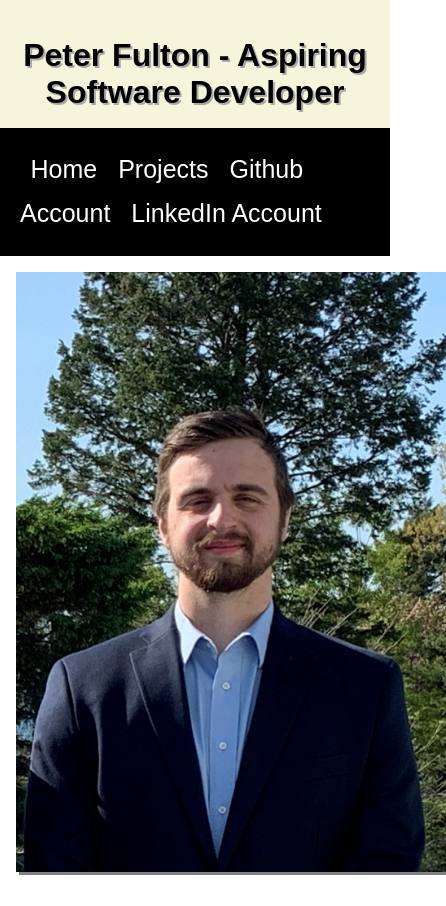
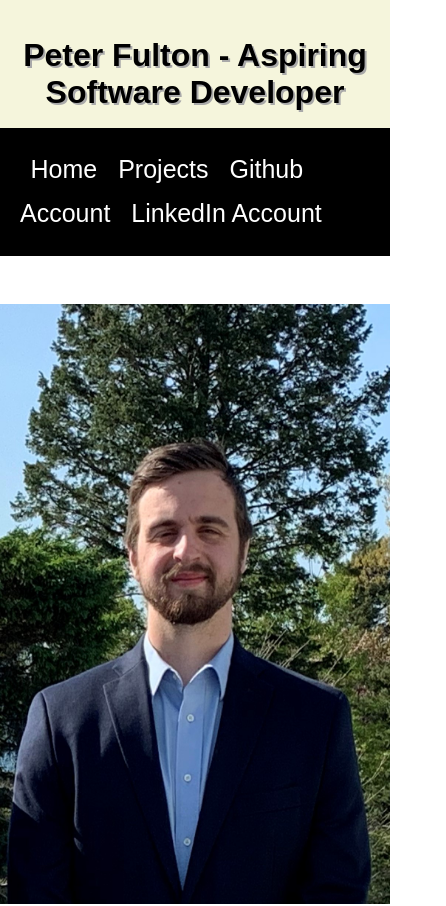
Before and after one commit to pmfulton/pmfulton_v1.0, a Next.js app: page / in a window 390 px wide. Shown: the top 906 px of the page, 446 px wide, since content can reach past the window. Built offline with nearby package versions, Linux system fonts and the light colour scheme.

Commit message:
fix mobile layout

```diff
--- a/components/Nav.js
+++ b/components/Nav.js
@@ -3,7 +3,7 @@ import styles from '../public/css_modules/styles.module.css'
 
 function NavBar() {
     return (
-        <div className={styles.navContainer}>
+        // <div className={styles.navContainer}>
             <ul className={styles.navList}>
                 <li className={styles.navElement}>
                     <Link href="/">
@@ -22,7 +22,7 @@ function NavBar() {
                     <a href="https://www.linkedin.com/in/pmfulton/" className={styles.navBullet}>LinkedIn Account</a>
                 </li>
             </ul>
-        </div>
+        // </div>
     )
 }
 
--- a/pages/index.js
+++ b/pages/index.js
@@ -14,8 +14,8 @@ function AboutMe() {
                 <Header heading="Peter Fulton - Aspiring Software Developer" />
                 <NavBar />
                 <div className={styles.indexBody}>
-                    <p id="test">
-                        <img src="me.jpg" alt="self" />
+                    <img src="me.jpg" alt="self" />
+                    <p>
                         Hi! My name is Peter Fulton and I am an aspiring software developer.
                         I found my passion in programming when I first learned Python for an undergraduate research position at the University of Connecticut.
                         My goal was to create a data analysis program that parsed through a .csv file containing two years of chemical species data
--- a/public/css_modules/styles.css
+++ b/public/css_modules/styles.css
@@ -2,4 +2,9 @@ body {
     margin: 0;
     width: 100%;
     font-family: Arial, Helvetica, sans-serif;
+    overflow-x: hidden;
 }
+
+html {
+    width: 100%
+}
--- a/public/css_modules/styles.module.css
+++ b/public/css_modules/styles.module.css
@@ -1,19 +1,18 @@
 
 .header {
-    display: flexbox;
+
     width: 100%;
     height: 7rem;
     background-color: beige;
     position: absolute;
     padding-top: 1rem;
     top: 0;
-
     text-align: center;
     text-shadow: 2px 2px darkgrey;
 }
 
 .navContainer {
-    width: 100vw;
+    width: 100%;
     position: relative;
     height: 3rem;
     top: 7rem;
@@ -25,6 +24,9 @@
     background-color: Black;
     padding: 20px;
     overflow: hidden;
+    position: relative;
+    top: 7rem;
+
   }
 
 .navElement {
@@ -95,17 +97,21 @@
 /* Styles specific to index page*/
 
 .indexBody {
+    width: 100%;
     position: relative;
     top: 9rem;
+    margin-right: 2rem;
+    height: auto;
 
 }
 
 .indexBody img{
     height: 600px;
-    float: left;
-    margin-right: 3rem;
-    margin-bottom: 2rem;
-    box-shadow: 3px 3px grey;
+    float: right;
+    padding-bottom: 1rem;
+    padding-left: 1rem;
+    max-width: 100%;
+    /* box-shadow: 3px 3px grey; */
 }
 
 .indexBody p{
@@ -114,5 +120,6 @@
     line-height: 2rem;
     text-align: center;
     width: 90%;
-    margin-left: 1rem;
+    padding-left: 1rem;
+
 }
```
